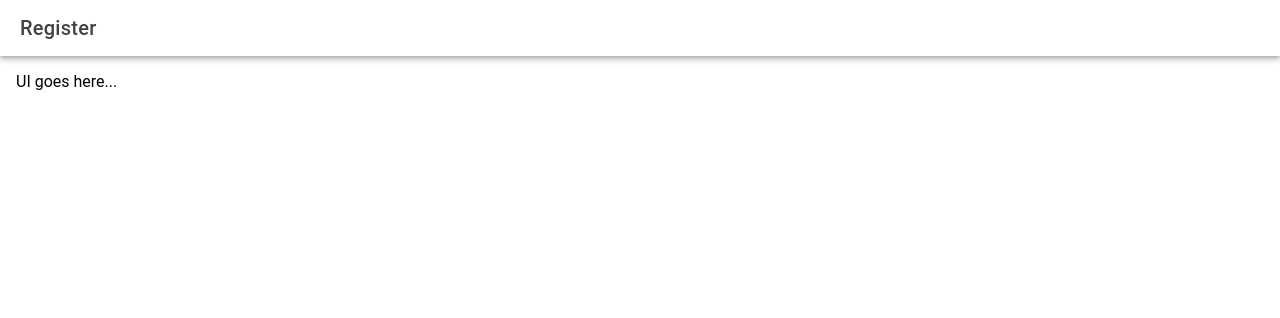
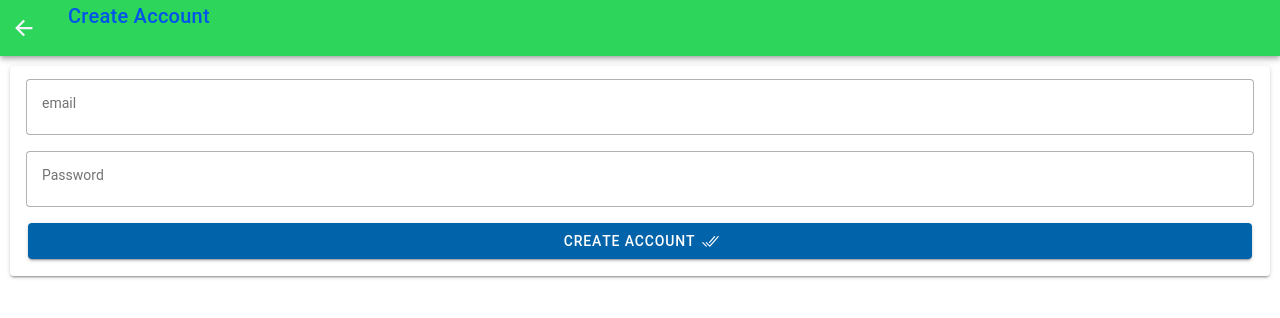
Before and after one commit to Martin6175903/ionic-app, a React (Vite) app: page /register in a window 1280 px wide. Shown: the top 318 px of the page. Built offline with nearby package versions, Linux system fonts and the light colour scheme.

Commit message:
Added components for Create Account

```diff
--- a/src/pages/Login/Login.tsx
+++ b/src/pages/Login/Login.tsx
@@ -1,10 +1,23 @@
-import {IonCard, IonCardContent, IonContent, IonHeader, IonInput, IonPage, IonTitle, IonToolbar} from "@ionic/react";
+import {
+  IonButton,
+  IonCard,
+  IonCardContent,
+  IonContent,
+  IonHeader, IonIcon,
+  IonInput,
+  IonPage,
+  IonTitle,
+  IonToolbar
+} from "@ionic/react";
+import { logInOutline, personCircleOutline } from "ionicons/icons";
+import LogoXBox from "../../assets/logo-xbox-svgrepo-com.svg";
+import {FormEvent} from "react";
 
 const Login = () => {
 
-  const handleSubmit = (e: any) => {
+  const handleLogin = (e: FormEvent<HTMLFormElement>) => {
     e.preventDefault();
-    console.log(true)
+    console.log('Login')
   }
 
   return (
@@ -14,12 +27,23 @@ const Login = () => {
           <IonTitle color={'primary'}>Login</IonTitle>
         </IonToolbar>
       </IonHeader>
-      <IonContent>
+      <IonContent scrollY={false}>
+        <div className="ion-text-center ion-margin-top">
+          <img src={LogoXBox} alt="Logo FCC" width={150}/>
+        </div>
         <IonCard>
           <IonCardContent>
-            <form onSubmit={handleSubmit}>
+            <form onSubmit={handleLogin}>
               <IonInput fill={"outline"} labelPlacement={"floating"} label={"email"} type={"email"} placeholder={"martin5324@yandex.by"}/>
               <IonInput className={"ion-margin-top"} fill={"outline"} labelPlacement={"floating"} label={"Password"} type={"password"} placeholder={"Skiter2331"}/>
+              <IonButton className={'ion-margin-top'} type={'submit'} expand={'block'}>
+                Login
+                <IonIcon icon={logInOutline} slot={'end'}/>
+              </IonButton>
+              <IonButton routerLink={'/register'} color={'secondary'} type={'button'} expand={'block'} className={'ion-margin-top'}>
+                Create account
+                <IonIcon icon={personCircleOutline} slot={'end'}/>
+              </IonButton>
             </form>
           </IonCardContent>
         </IonCard>
--- a/src/pages/Register/Register.tsx
+++ b/src/pages/Register/Register.tsx
@@ -1,16 +1,48 @@
-import {IonContent, IonHeader, IonPage, IonTitle, IonToolbar} from "@ionic/react";
+import {
+  IonBackButton,
+  IonButton, IonButtons,
+  IonCard,
+  IonCardContent,
+  IonContent,
+  IonHeader, IonIcon,
+  IonInput,
+  IonPage,
+  IonTitle,
+  IonToolbar
+} from "@ionic/react";
+import { checkmarkDoneOutline } from "ionicons/icons";
+import {FormEvent} from "react";
 
 const Register = () => {
+
+  const handleRegister = (e: FormEvent<HTMLFormElement>) => {
+    e.preventDefault();
+    console.log('Create Account')
+  }
+
   return (
     <IonPage>
       <IonHeader>
-        <IonToolbar>
-          <IonTitle>Register</IonTitle>
+        <IonToolbar color={'success'}>
+          <IonButtons className={'ion-float-start'}>
+            <IonBackButton color={'light'} defaultHref={'/'}/>
+          </IonButtons>
+          <IonTitle color={'primary'}>Create Account</IonTitle>
         </IonToolbar>
       </IonHeader>
-      <IonContent className={'ion-padding'}>
-        UI goes here...
-
+      <IonContent scrollY={false}>
+        <IonCard>
+          <IonCardContent>
+            <form onSubmit={handleRegister}>
+              <IonInput fill={"outline"} labelPlacement={"floating"} label={"email"} type={"email"} placeholder={"martin5324@yandex.by"}/>
+              <IonInput className={"ion-margin-top"} fill={"outline"} labelPlacement={"floating"} label={"Password"} type={"password"} placeholder={"Skiter2331"}/>
+              <IonButton routerLink={'/register'} color={'secondary'} type={'button'} expand={'block'} className={'ion-margin-top'}>
+                Create account
+                <IonIcon icon={checkmarkDoneOutline} slot={'end'}/>
+              </IonButton>
+            </form>
+          </IonCardContent>
+        </IonCard>
       </IonContent>
     </IonPage>
   );
```
Also changed, not shown: src/assets/logo-xbox-svgrepo-com.svg (added).
